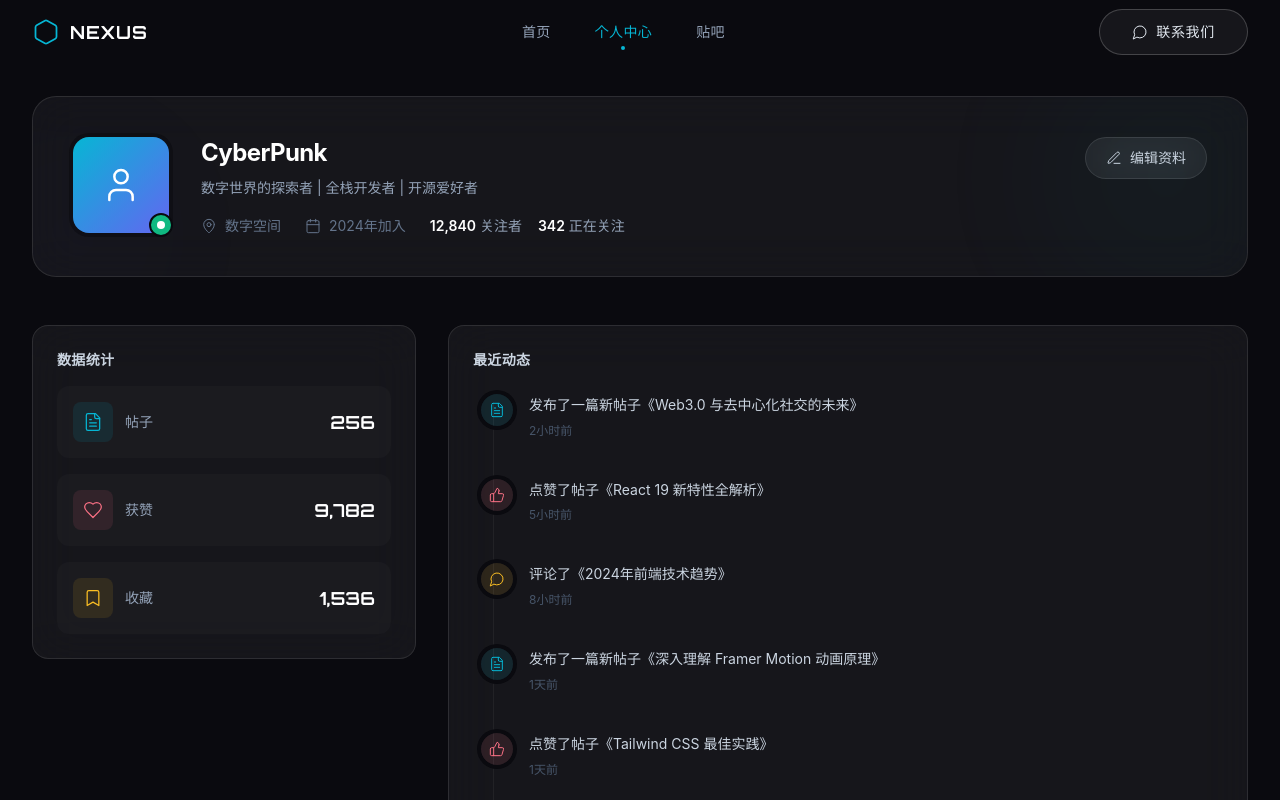
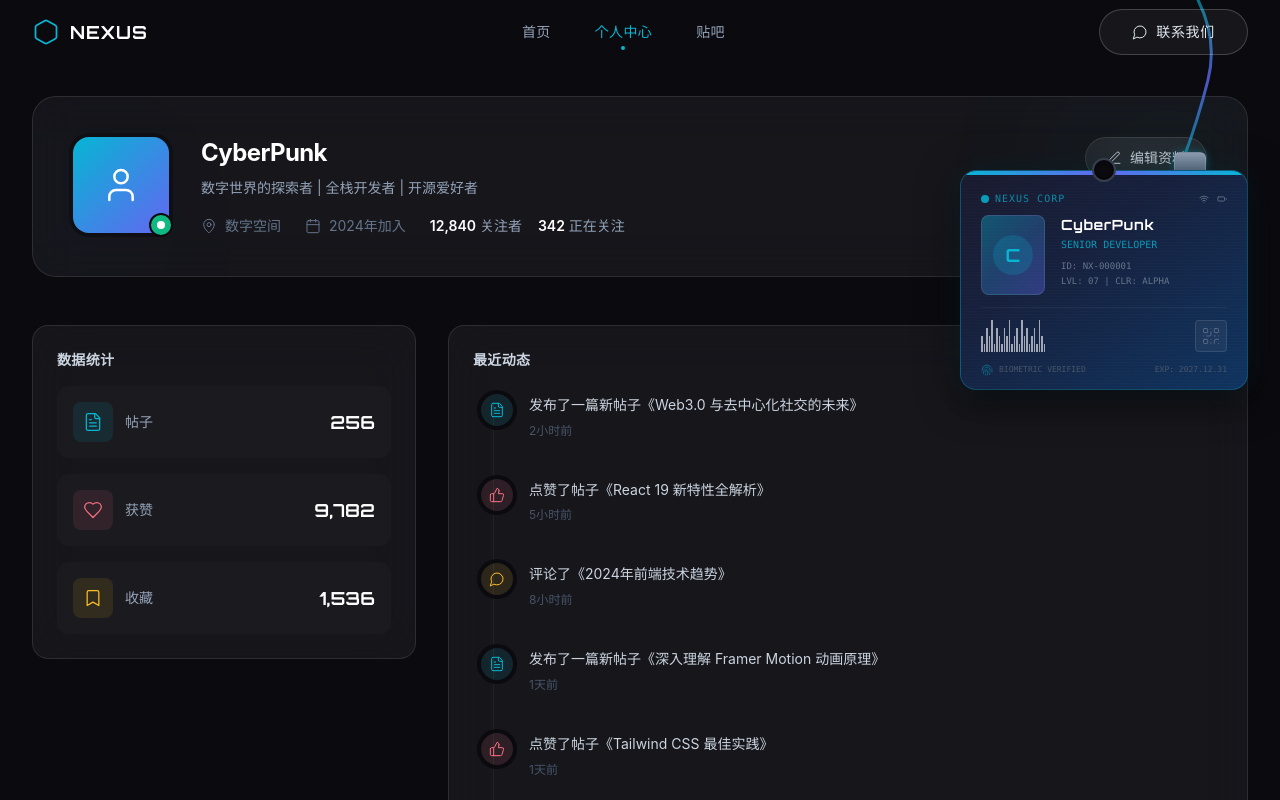
Before and after one commit to akamkzk/Rust, a React (Vite) app in the folder frontend/: page /profile in a window 1280 px wide. Shown: the top 800 px of the page. Built offline with nearby package versions, Linux system fonts and the light colour scheme.

Commit message:
feat: 从零搭建PC端社交网站
Co-authored-by: traeagent <traeagent@users.noreply.github.com>

```diff
--- /dev/null
+++ b/frontend/src/components/WorkBadge.tsx
@@ -0,0 +1,230 @@
+import { useEffect, useState } from 'react';
+import { motion, useMotionValue, useSpring } from 'framer-motion';
+import { useStore } from '@/store/useStore';
+import { QrCode, Fingerprint, Wifi, Battery } from 'lucide-react';
+
+export default function WorkBadge() {
+  const { user } = useStore();
+  const mouseX = useMotionValue(0);
+  const mouseY = useMotionValue(0);
+  const rotateX = useSpring(0, { stiffness: 80, damping: 15 });
+  const rotateY = useSpring(0, { stiffness: 80, damping: 15 });
+  const translateX = useSpring(0, { stiffness: 50, damping: 15 });
+  const [mounted, setMounted] = useState(false);
+
+  useEffect(() => {
+    setMounted(true);
+  }, []);
+
+  const handleMouseMove = (e: React.MouseEvent) => {
+    const rect = e.currentTarget.getBoundingClientRect();
+    const x = (e.clientX - rect.left) / rect.width - 0.5;
+    const y = (e.clientY - rect.top) / rect.height - 0.5;
+    mouseX.set(x);
+    mouseY.set(y);
+    rotateX.set(y * -15);
+    rotateY.set(x * 15);
+    translateX.set(x * 8);
+  };
+
+  const handleMouseLeave = () => {
+    rotateX.set(0);
+    rotateY.set(0);
+    translateX.set(0);
+  };
+
+  return (
+    <div className="fixed top-0 right-8 z-40 pointer-events-none" style={{ perspective: '800px' }}>
+      {/* Lanyard */}
+      <svg
+        className="absolute top-0 pointer-events-none"
+        width="200"
+        height="180"
+        viewBox="0 0 200 180"
+        style={{ right: '10px' }}
+      >
+        {/* Lanyard strap */}
+        <motion.path
+          d="M 160 0 Q 180 40 170 80 Q 160 120 145 160"
+          fill="none"
+          stroke="url(#lanyardGradient)"
+          strokeWidth="3"
+          strokeLinecap="round"
+          initial={{ pathLength: 0 }}
+          animate={{ pathLength: 1 }}
+          transition={{ duration: 0.8, delay: 0.5, ease: 'easeOut' }}
+        />
+        <defs>
+          <linearGradient id="lanyardGradient" x1="0%" y1="0%" x2="0%" y2="100%">
+            <stop offset="0%" stopColor="#06b6d4" stopOpacity="0.6" />
+            <stop offset="50%" stopColor="#6366f1" stopOpacity="0.8" />
+            <stop offset="100%" stopColor="#06b6d4" stopOpacity="0.6" />
+          </linearGradient>
+        </defs>
+      </svg>
+
+      {/* Clip */}
+      <motion.div
+        className="absolute pointer-events-none"
+        style={{ right: '42px', top: '152px' }}
+        initial={{ opacity: 0, scale: 0 }}
+        animate={{ opacity: 1, scale: 1 }}
+        transition={{ duration: 0.4, delay: 0.8 }}
+      >
+        <div className="w-8 h-5 rounded-t-md bg-gradient-to-b from-slate-400 to-slate-500 border border-slate-300/30"
+          style={{ boxShadow: '0 0 8px rgba(6,182,212,0.4)' }}
+        />
+      </motion.div>
+
+      {/* Badge Card */}
+      <motion.div
+        className="relative pointer-events-auto cursor-default"
+        style={{
+          rotateX,
+          rotateY,
+          x: translateX,
+          marginTop: '170px',
+          transformStyle: 'preserve-3d',
+        }}
+        onMouseMove={handleMouseMove}
+        onMouseLeave={handleMouseLeave}
+        initial={{ opacity: 0, y: -60, rotateZ: -15 }}
+        animate={mounted ? { opacity: 1, y: 0, rotateZ: 0 } : {}}
+        transition={{
+          opacity: { duration: 0.6, delay: 0.6 },
+          y: { type: 'spring', stiffness: 60, damping: 12, delay: 0.6 },
+          rotateZ: { type: 'spring', stiffness: 60, damping: 12, delay: 0.6 },
+        }}
+      >
+        {/* Badge hole */}
+        <div className="absolute -top-3 left-1/2 -translate-x-1/2 w-6 h-6 rounded-full border-2 border-slate-500/50 bg-cyber-black z-10"
+          style={{ boxShadow: 'inset 0 0 4px rgba(0,0,0,0.5)' }}
+        />
+
+        {/* Main card */}
+        <div className="relative w-72 rounded-2xl overflow-hidden"
+          style={{
+            background: 'linear-gradient(145deg, #1a1a2e 0%, #16213e 40%, #0f3460 100%)',
+            border: '1px solid rgba(6, 182, 212, 0.3)',
+            boxShadow: '0 8px 40px rgba(0,0,0,0.5), 0 0 30px rgba(6,182,212,0.1), inset 0 1px 0 rgba(255,255,255,0.03)',
+          }}
+        >
+          {/* Card scanline texture */}
+          <div className="absolute inset-0 opacity-[0.03] pointer-events-none"
+            style={{
+              backgroundImage: 'repeating-linear-gradient(0deg, transparent, transparent 2px, rgba(255,255,255,0.5) 2px, rgba(255,255,255,0.5) 3px)',
+            }}
+          />
+
+          {/* Top accent bar */}
+          <div className="h-1 bg-gradient-to-r from-cyber-cyan via-cyber-indigo to-cyber-cyan" />
+
+          {/* Header */}
+          <div className="px-5 pt-4 pb-2 flex items-center justify-between">
+            <div className="flex items-center gap-1.5">
+              <div className="w-2 h-2 rounded-full bg-cyber-cyan animate-pulse" />
+              <span className="text-[10px] font-mono text-cyber-cyan/70 tracking-widest uppercase">
+                NEXUS CORP
+              </span>
+            </div>
+            <div className="flex items-center gap-2 text-[10px] text-slate-500 font-mono">
+              <Wifi className="w-2.5 h-2.5" strokeWidth={2} />
+              <Battery className="w-2.5 h-2.5" strokeWidth={2} />
+            </div>
+          </div>
+
+          {/* Photo & Info */}
+          <div className="px-5 pb-3 flex gap-4">
+            {/* Photo */}
+            <div className="relative shrink-0">
+              <div className="w-16 h-20 rounded-lg overflow-hidden bg-gradient-to-br from-cyber-cyan/30 to-cyber-indigo/30 border border-white/10">
+                <div className="w-full h-full flex items-center justify-center">
+                  <div className="w-10 h-10 rounded-full bg-cyber-cyan/20 flex items-center justify-center">
+                    <span className="font-display text-lg font-bold text-cyber-cyan">
+                      {user.name.charAt(0)}
+                    </span>
+                  </div>
+                </div>
+              </div>
+              {/* Photo hologram overlay */}
+              <div className="absolute inset-0 rounded-lg opacity-20 pointer-events-none"
+                style={{
+                  background: 'linear-gradient(135deg, rgba(6,182,212,0.5) 0%, transparent 50%, rgba(99,102,241,0.5) 100%)',
+                }}
+              />
+            </div>
+
+            {/* Details */}
+            <div className="flex-1 min-w-0">
+              <h3 className="font-display text-sm font-bold text-white tracking-wider mb-0.5 truncate">
+                {user.name}
+              </h3>
+              <p className="text-[10px] text-cyber-cyan/80 font-mono mb-1.5">
+                SENIOR DEVELOPER
+              </p>
+              <p className="text-[9px] text-slate-500 font-mono leading-relaxed">
+                ID: NX-{user.id.padStart(6, '0')}
+              </p>
+              <p className="text-[9px] text-slate-500 font-mono">
+                LVL: 07 | CLR: ALPHA
+              </p>
+            </div>
+          </div>
+
+          {/* Divider */}
+          <div className="mx-5 border-t border-white/5" />
+
+          {/* Barcode / QR section */}
+          <div className="px-5 py-3 flex items-center justify-between">
+            {/* Barcode */}
+            <div className="flex items-end gap-[1px] h-8">
+              {[2,1,3,2,4,1,3,2,1,3,2,4,1,2,3,1,4,2,3,1,2,3,1,4,2,1].map((h, i) => (
+                <div
+                  key={i}
+                  className="w-[1.5px] bg-white/60"
+                  style={{ height: `${h * 25}%` }}
+                />
+              ))}
+            </div>
+
+            {/* QR code placeholder */}
+            <div className="w-8 h-8 rounded border border-white/10 bg-white/5 flex items-center justify-center">
+              <QrCode className="w-5 h-5 text-slate-500" strokeWidth={1} />
+            </div>
+          </div>
+
+          {/* Bottom bar */}
+          <div className="px-5 pb-3 flex items-center justify-between">
+            <div className="flex items-center gap-1.5">
+              <Fingerprint className="w-3 h-3 text-cyber-cyan/60" strokeWidth={1.5} />
+              <span className="text-[8px] font-mono text-slate-600">BIOMETRIC VERIFIED</span>
+            </div>
+            <span className="text-[8px] font-mono text-slate-600">
+              EXP: 2027.12.31
+            </span>
+          </div>
+
+          {/* Holographic shimmer */}
+          <div className="absolute inset-0 rounded-2xl opacity-0 hover:opacity-100 transition-opacity duration-500 pointer-events-none"
+            style={{
+              background: 'linear-gradient(105deg, transparent 40%, rgba(6,182,212,0.08) 45%, rgba(99,102,241,0.08) 50%, rgba(6,182,212,0.08) 55%, transparent 60%)',
+              backgroundSize: '200% 100%',
+              animation: 'shimmer 3s infinite',
+            }}
+          />
+        </div>
+
+        {/* Shadow on "wall" */}
+        <div className="absolute -bottom-2 left-2 right-2 h-4 rounded-full bg-black/30 blur-md -z-10" />
+      </motion.div>
+
+      {/* Shimmer keyframes */}
+      <style>{`
+        @keyframes shimmer {
+          0% { background-position: 200% 0; }
+          100% { background-position: -200% 0; }
+        }
+      `}</style>
+    </div>
+  );
+}
--- a/frontend/src/pages/Profile.tsx
+++ b/frontend/src/pages/Profile.tsx
@@ -1,6 +1,7 @@
 import { motion } from 'framer-motion';
 import { useStore } from '@/store/useStore';
 import { User, MessageSquare, Heart, Bookmark, Edit3, MapPin, Calendar, FileText, ThumbsUp, MessageCircle } from 'lucide-react';
+import WorkBadge from '@/components/WorkBadge';
 
 const activityIcons = {
   post: FileText,
@@ -31,6 +32,9 @@ export default function ProfilePage() {
 
   return (
     <div className="min-h-screen pt-24 pb-16 bg-cyber-black">
+      {/* Work Badge - hanging from top-right */}
+      <WorkBadge />
+
       <div className="max-w-main mx-auto px-8">
         {/* Profile Header */}
         <motion.div
```
